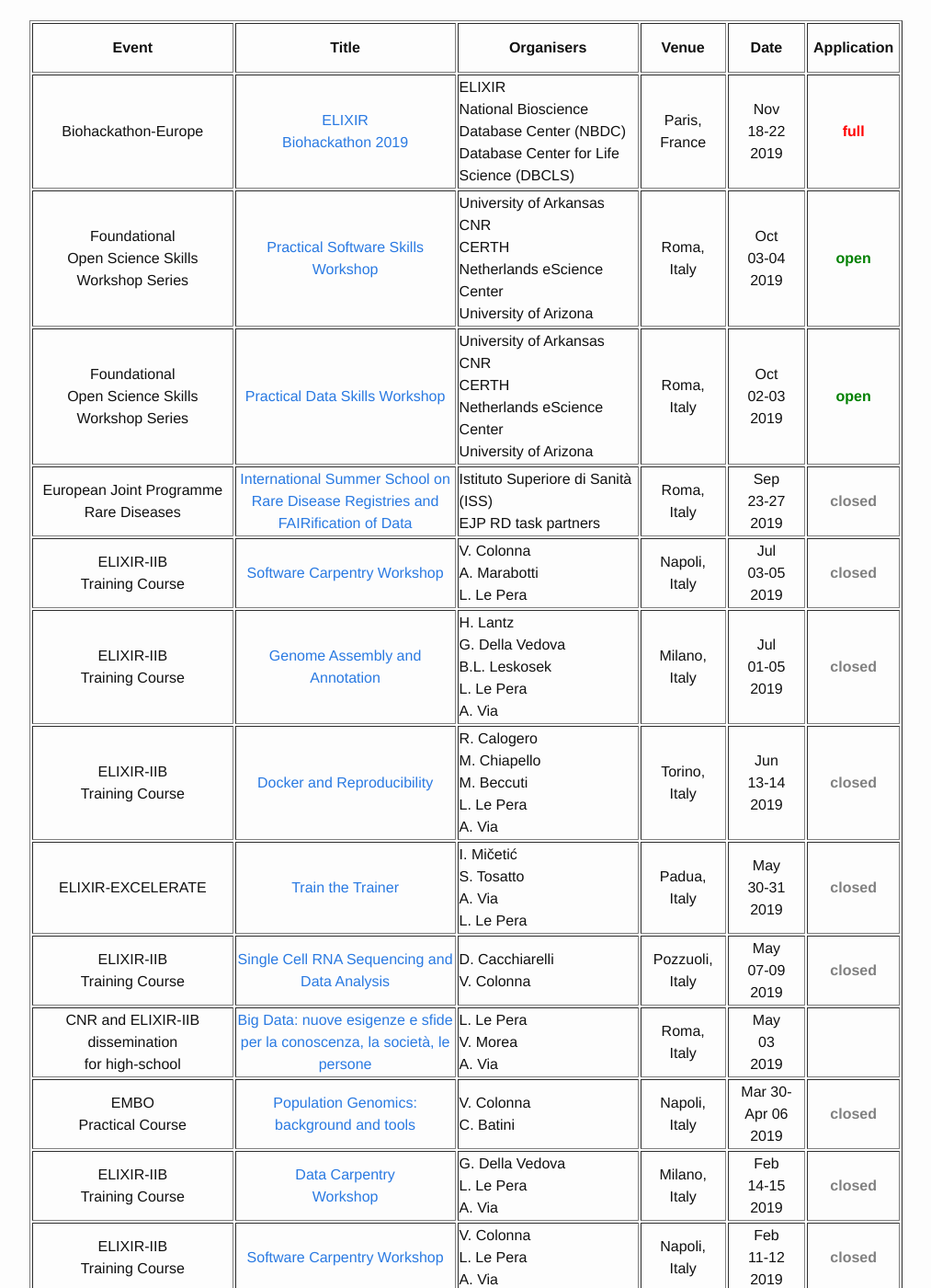
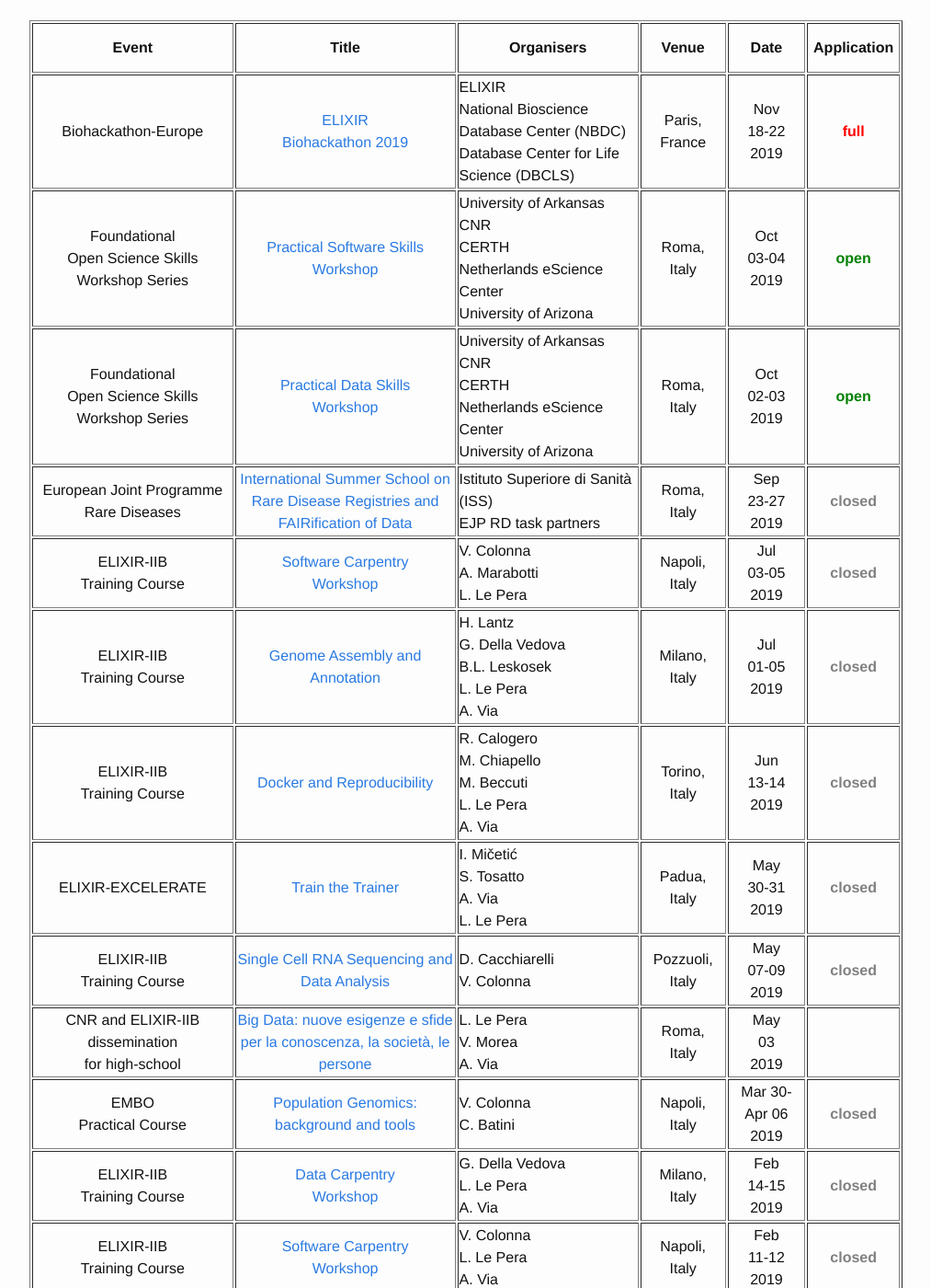
Before and after one commit to ELIXIR-IIB-training/website, a Jekyll site: the page built from _pages/01-all_events.md, in a window 1280 px wide and 1400 px high, scrolled down 203 px. Shown: the whole window at 92% size, without its empty margins (238-1251 px from the left). Built offline with Jekyll 4.4.1, drawn with Linux system fonts in a browser that asks for light colours; some of the changed text lies outside the part shown.

Commit message:
Formatting table

```diff
--- a/_pages/01-all_events.md
+++ b/_pages/01-all_events.md
@@ -23,7 +23,7 @@ permalink: /all_events_2018_2019/
 </tr>
 <tr>
 <td height="50" align="center">Foundational <br>Open Science Skills <br>Workshop Series</td>
-   <td height="50" width="220" align="center"><a href="http://bit.ly/foss-rome-19">Practical Software Skills Workshop</a></td>
+   <td height="50" width="220" align="center"><a href="http://bit.ly/foss-rome-19">Practical Software Skills<br>Workshop</a></td>
    <td height="50" width="150">University of Arkansas<br>CNR<br>CERTH<br>Netherlands eScience Center<br>University of Arizona</td>
    <td height="50" align="center">Roma,<br>Italy</td>
    <td height="50" width="75" align="center">Oct<br>03-04<br>2019</td>
@@ -31,7 +31,7 @@ permalink: /all_events_2018_2019/
 </tr>
 <tr>
 <td height="50" align="center">Foundational <br>Open Science Skills <br>Workshop Series</td>
-   <td height="50" width="220" align="center"><a href="http://bit.ly/foss-rome-19">Practical Data Skills Workshop</a></td>
+   <td height="50" width="220" align="center"><a href="http://bit.ly/foss-rome-19">Practical Data Skills<br>Workshop</a></td>
    <td height="50" width="150">University of Arkansas<br>CNR<br>CERTH<br>Netherlands eScience Center<br>University of Arizona</td>
    <td height="50" align="center">Roma,<br>Italy</td>
    <td height="50" width="75" align="center">Oct<br>02-03<br>2019</td>
@@ -47,7 +47,7 @@ permalink: /all_events_2018_2019/
 </tr>
 <tr>
 <td height="50" align="center">ELIXIR-IIB<br>Training Course</td>
-   <td height="50" width="220" align="center"><a href="https://elixir-iib-training.github.io/website/2019/07/05/SWC-Napoli.html">Software Carpentry Workshop</a></td>
+   <td height="50" width="220" align="center"><a href="https://elixir-iib-training.github.io/website/2019/07/05/SWC-Napoli.html">Software Carpentry<br>Workshop</a></td>
    <td height="50" width="150">V. Colonna<br>A. Marabotti<br>L. Le Pera</td>
    <td height="50" align="center">Napoli,<br>Italy</td>
    <td height="50" width="75" align="center">Jul<br>03-05<br>2019</td>
@@ -103,7 +103,7 @@ permalink: /all_events_2018_2019/
 </tr>
    <tr>
 <td height="50" align="center">ELIXIR-IIB<br>Training Course</td>
-   <td height="50" width="220" align="center"><a href="https://elixir-iib-training.github.io/website/2019/02/14/DC-Milano-Bicocca.html">Data Carpentry <br>Workshop</a></td>
+   <td height="50" width="220" align="center"><a href="https://elixir-iib-training.github.io/website/2019/02/14/DC-Milano-Bicocca.html">Data Carpentry<br>Workshop</a></td>
    <td height="50" width="150">G. Della Vedova<br>L. Le Pera<br>A. Via</td>
    <td height="50" align="center">Milano,<br>Italy</td>
    <td height="50" width="75" align="center">Feb<br>14-15<br>2019</td>
@@ -111,7 +111,7 @@ permalink: /all_events_2018_2019/
 </tr>
 <tr>
 <td height="50" align="center">ELIXIR-IIB<br>Training Course</td>
-   <td height="50" width="220" align="center"><a href="https://elixir-iib-training.github.io/website/2019/02/11/SWC-Naples.html">Software Carpentry Workshop</a></td>
+   <td height="50" width="220" align="center"><a href="https://elixir-iib-training.github.io/website/2019/02/11/SWC-Naples.html">Software Carpentry<br>Workshop</a></td>
    <td height="50" width="150">V. Colonna<br>L. Le Pera<br>A. Via</td>
    <td height="50" align="center">Napoli,<br>Italy</td>
    <td height="50" width="75" align="center">Feb<br>11-12<br>2019</td>
@@ -218,7 +218,7 @@ permalink: /all_events_2018_2019/
 </tr>
 <tr>
 <td height="50" align="center">ELIXIR-IIB<br>Training Course</td>
-   <td height="50" width="220" align="center"><a href="https://elixir-iib-training.github.io/2018-02-22-milan/">Software Carpentry Workshop</a></td>
+   <td height="50" width="220" align="center"><a href="https://elixir-iib-training.github.io/2018-02-22-milan/">Software Carpentry<br>Workshop</a></td>
    <td height="50" width="150">A. Via<br>G. Della Vedova<br>L Le Pera</td>
    <td height="50" align="center">Milano,<br>Italy</td>
    <td height="50" width="75" align="center">Feb<br>22-23<br>2018</td>
```
